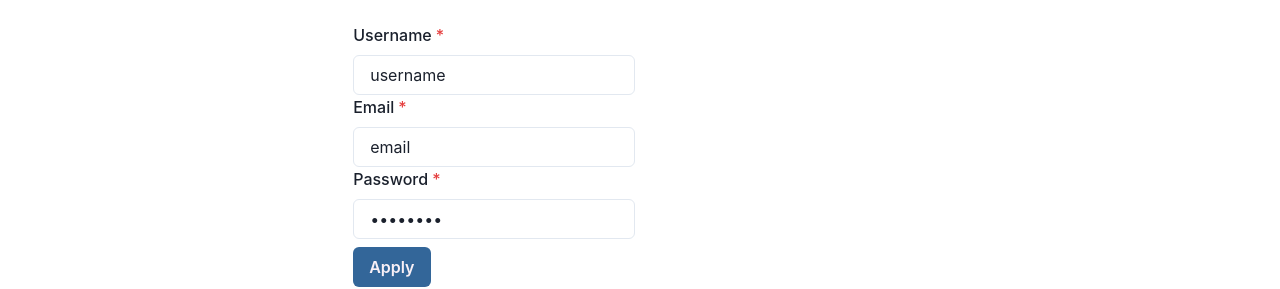
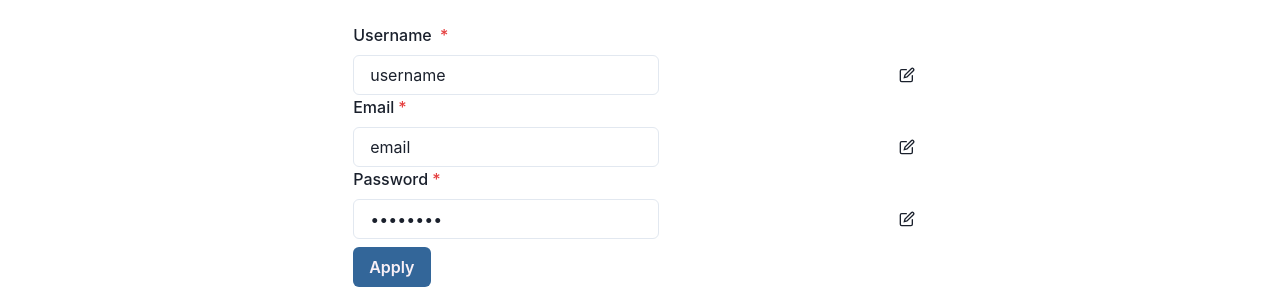
Before and after one commit to tlcoles/BudgetOnTheGo, a React (Create React App) app in the folder client/: page / in a window 1280 px wide. Shown: the part 136-425 px from the top of the page. Built offline with nearby package versions, Linux system fonts and the light colour scheme.

Commit message:
Committing Settings changes

```diff
--- a/client/package.json
+++ b/client/package.json
@@ -4,7 +4,7 @@
   "private": true,
   "dependencies": {
     "@apollo/client": "^3.7.1",
-    "@chakra-ui/icons": "^2.0.11",
+    "@chakra-ui/icons": "^2.0.12",
     "@chakra-ui/react": "^2.3.7",
     "@chakra-ui/theme": "^2.1.15",
     "@emotion/react": "^11.10.5",
--- a/client/src/components/InputField.js
+++ b/client/src/components/InputField.js
@@ -1,5 +1,15 @@
 import React from "react";
-import { Input, FormControl, FormLabel } from "@chakra-ui/react";
+import {
+  Input,
+  FormControl,
+  FormLabel,
+  InputGroup,
+  InputRightElement,
+  HStack,
+  Flex,
+  Spacer,
+} from "@chakra-ui/react";
+import { EditIcon } from "@chakra-ui/icons";
 
 //comment for usage in parent element is below
 
@@ -13,6 +23,8 @@ const InputField = (props) => {
     <>
       <FormControl isRequired>
         <FormLabel>{props.label}</FormLabel>
+        <Flex>
+          <InputGroup size="md">
             <Input
               value={props.value}
               onChange={handleChange}
@@ -21,6 +33,15 @@ const InputField = (props) => {
               placeholder={props.placeholder}
               width="auto"
             />
+            {props.show ? (
+              <InputRightElement>
+                <EditIcon />
+              </InputRightElement>
+            ) : (
+              <></>
+            )}
+          </InputGroup>
+        </Flex>
       </FormControl>
     </>
   );
--- a/client/src/pages/ChangeSettings.js
+++ b/client/src/pages/ChangeSettings.js
@@ -17,11 +17,12 @@ const SettingsPage = () => {
     <div>
       <HeadingSettings />
       <InputField
-        label={"Username"}
+        label={"Username "}
         value={username}
         type={"text"}
         placeholder={"Username"}
         setValue={setUsername}
+        show={true}
       />
       <InputField
         label={"Email"}
@@ -29,6 +30,7 @@ const SettingsPage = () => {
         type={"email"}
         placeholder={"Email"}
         setValue={setEmail}
+        show={true}
       />
       <InputField
         label={"Password"}
@@ -36,6 +38,7 @@ const SettingsPage = () => {
         type={"password"}
         placeholder={"Password"}
         setValue={setPassword}
+        show={true}
       />
       <GeneralButton buttonTitle={"Apply"} handleClick={Settings} />
     </div>
```
Also changed, not shown: 1 other file (tests, documents, lock files or other folders). Lines whose indentation alone changed are shown as unchanged.
